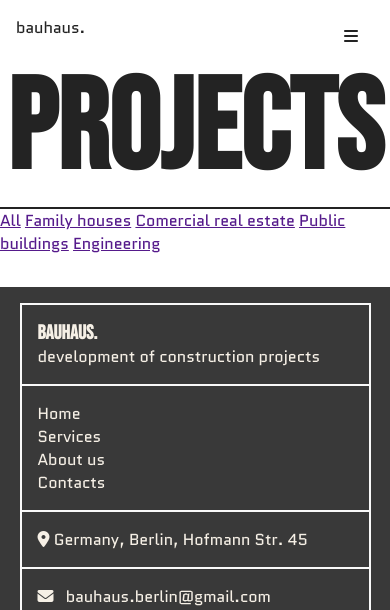
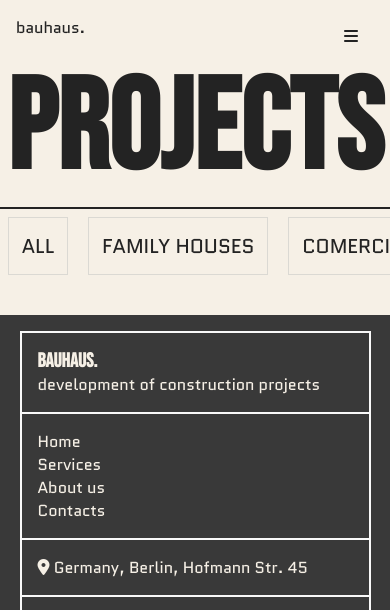
Before and after one commit to innatssss/project-2-sass, a plain HTML site: page public/assets/pages/projects.html in a window 390 px wide. Shown: the top 610 px of the page. Drawn offline with Linux system fonts and the light colour scheme; files whose address does not match are found by name.

Commit message:
responsive scrollbar

```diff
--- a/public/assets/pages/projects.html
+++ b/public/assets/pages/projects.html
@@ -10,6 +10,7 @@
     <title>Architecture Buro</title>
 
     <link rel="stylesheet" href="../styles/styles.css"/>
+    <link rel="stylesheet" href="../styles/projects.css">
     <script src="script.js" type="text/javascript"></script>
     <link
       rel="stylesheet"
@@ -41,11 +42,11 @@
     <main>
         <section class="scroll-nav">
             <nav>
-              <a href="">All</a>
-              <a href="">Family houses</a>
-              <a href="">Comercial real estate</a>
-              <a href="">Public buildings</a>
-              <a href="">Engineering</a>
+              <a class="scroll-list--item" href="">All</a>
+              <a class="scroll-list--item" href="">Family houses</a>
+              <a class="scroll-list--item" href="">Comercial real estate</a>
+              <a class="scroll-list--item" href="">Public buildings</a>
+              <a class="scroll-list--item" href="">Engineering</a>
             </nav>
         </section>
     </main>
--- a/public/assets/styles/projects.scss
+++ b/public/assets/styles/projects.scss
@@ -0,0 +1,40 @@
+@use "../styles/" as *;
+
+.scroll-nav {
+  background: $background-color;
+  white-space: nowrap;
+  overflow-x: auto;
+  -webkit-overflow-scrolling: touch;
+
+  &::-webkit-scrollbar {
+    display: none;
+  }
+  .scroll-list--item {
+    font-size: $big-font-size;
+    display: inline-block;
+    vertical-align: middle;
+    line-height: 1.5;
+    padding: 0.8rem;
+    margin: $base-margin * 0.5;
+    text-decoration: none;
+    text-transform: uppercase;
+    color: $primary-color;
+    border: 1px solid rgba(#727c87, 0.2);
+  }
+  @media (min-width: 720px) {
+    nav {
+      overflow-x: scroll;
+      display: flex;
+      align-items: center;
+      justify-content: space-around;
+    }
+  }
+  @media (min-width: 940px) {
+    nav {
+      display: flex;
+      align-items: center;
+      justify-content: space-around;
+      overflow-x: hidden;
+    }
+  }
+}
--- a/public/assets/styles/styles.scss
+++ b/public/assets/styles/styles.scss
@@ -13,6 +13,7 @@ body {
   animation: fadeInAnimation ease 1500ms;
   animation-iteration-count: 1;
   animation-fill-mode: forwards;
+  background-color: $background-color;
 }
 
 @keyframes fadeInAnimation {
```
Also changed, not shown: public/assets/styles/projects.css, public/assets/styles/styles.css, 2 other files.
